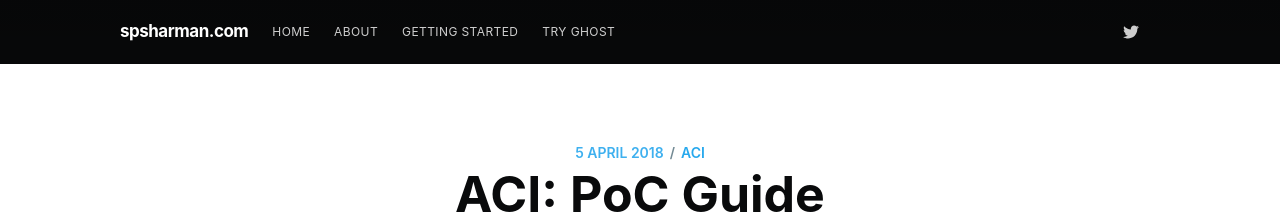
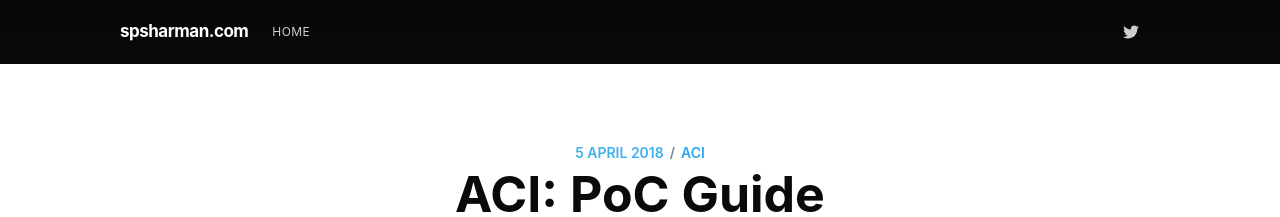
Before and after one commit to spsharman/blog, a Jekyll site: the page built from _posts/2018-04-05-aci-poc-guide.md, in a window 1280 px wide. Shown: the top 217 px of the page. Built offline with Jekyll 4.4.1, drawn with Linux system fonts in a browser that asks for light colours; nearby versions of some CDN libraries; comment, search, counter and statistics services are not loaded.

Commit message:
navigation

```diff
--- a/_includes/navigation.html
+++ b/_includes/navigation.html
@@ -1,8 +1,7 @@
 <ul class="nav" role="menu">
+    <li class="nav-home" role="menuitem"><a href="{{site.baseurl}}/index.html">Home</a></li>
     <!--
-    <li class="nav-home" role="menuitem"><a href="{{site.baseurl}}/index.html">Home</a></li>
     <li class="nav-aci" role="menuitem"><a href="{{site.baseurl}}tag/aci/">ACI</a></li>
-    <li class="nav-about" role="menuitem"><a href="{{site.baseurl}}about/">About</a></li>
     <li class="nav-about" role="menuitem"><a href="{{site.baseurl}}about/">About</a></li>
 
     Should be able to add in other classes such as references to tags - for example "getting started" links to posts tagged with getting started
@@ -10,9 +9,4 @@
     <li class="nav-getting-started" role="menuitem"><a href="{{site.baseurl}}tag/getting-started/">Getting Started</a></li>
     <li class="nav-try-ghost" role="menuitem"><a href="https://ghost.org">Try Ghost</a></li>
   -->
-
-<li class="nav-home" role="menuitem"><a href="{{site.baseurl}}/index.html">Home</a></li>
-<li class="nav-about" role="menuitem"><a href="{{site.baseurl}}about/">About</a></li>
-<li class="nav-getting-started" role="menuitem"><a href="{{site.baseurl}}tag/getting-started/">Getting Started</a></li>
-<li class="nav-try-ghost" role="menuitem"><a href="https://ghost.org">Try Ghost</a></li>
 </ul>
```
